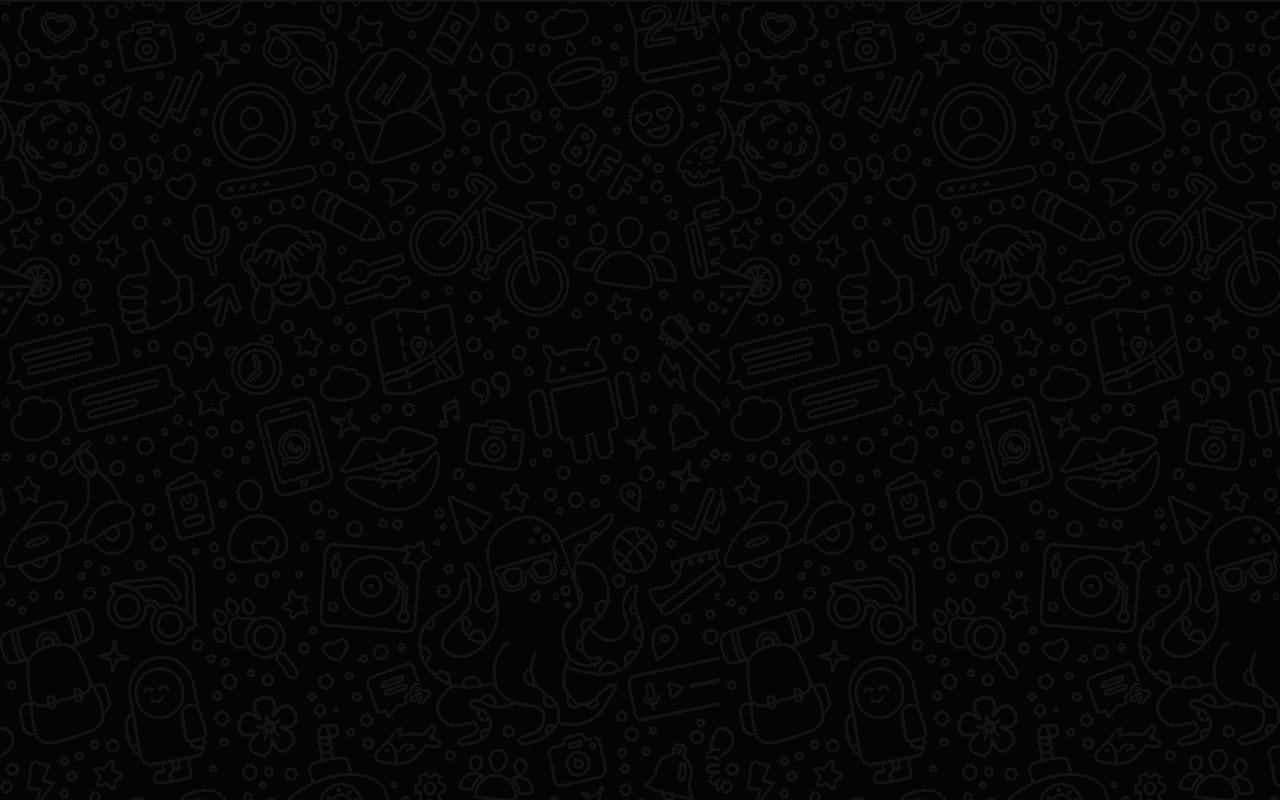
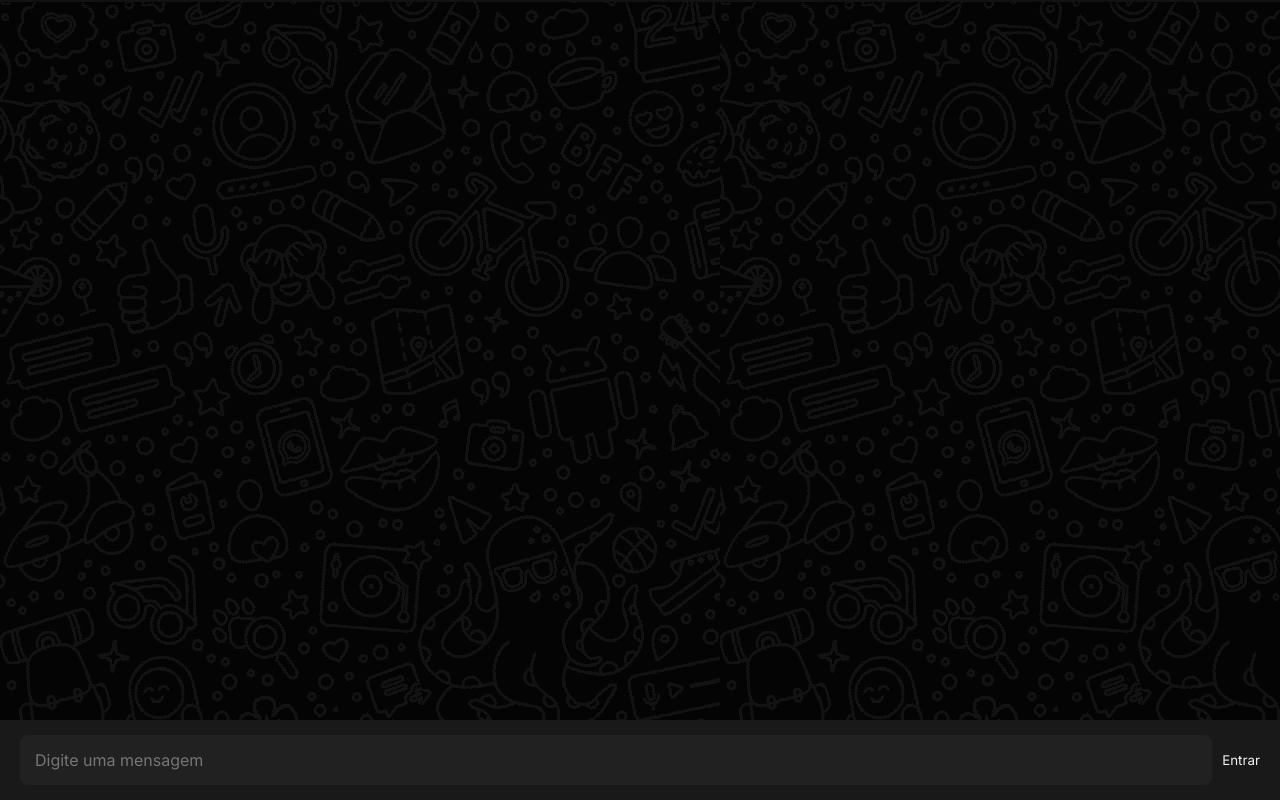
Before and after one commit to joaovitorevora/Chat-APS, a plain HTML site: page frontend/index.html in a window 1280 px wide. Drawn offline with nearby package versions, Linux system fonts and the light colour scheme.

Commit message:
estilizando chat

```diff
--- a/frontend/css/style.css
+++ b/frontend/css/style.css
@@ -76,3 +76,50 @@ body{
 .login_button:hover{
     background-color: #fff;
 }
+
+.chat{
+    width: 100%;
+    height: 100%;
+    display: flex;
+    flex-direction: column;
+    justify-content: space-between;
+}
+
+.chat_messages {
+    flex-grow: 1;
+
+}
+
+.chat_form {
+    background-color: #191919;
+    padding: 15px 20px;
+    display: flex;
+    align-items: center;
+    gap: 10px;
+    position: fixed;
+    bottom: 0;
+    left: 0;
+    width: 100%;
+}
+
+.chat_input{
+    border: none;
+    padding: 15px;
+    border-radius: 8px;
+    flex-grow: 1;
+    background-color: #212121;
+    outline: none;
+    color: #f2f2f2;
+    font-size: 1rem;
+}
+
+.chat_button {
+    border: none;
+    background: none;
+    color: #f2f2f2;
+    cursor: pointer;
+}
+
+.chat_button > span{
+    font-size: 1.8rem;
+}
--- a/frontend/index.html
+++ b/frontend/index.html
@@ -3,7 +3,7 @@
 <head>
     <meta charset="UTF-8">
     <meta name="viewport" content="width=device-width, initial-scale=1.0">
-
+    <link rel="stylesheet" href="https://fonts.googleapis.com/css2?family=Material+Symbols+Outlined:opsz,wght,FILL,GRAD@24,400,1,0" />
     <link rel="stylesheet" href="./css/style.css">
     <title>Telezap</title>
 </head>
@@ -18,6 +18,15 @@
                 <button type="submit" class="login_button">Entrar</button>
             </form>
         </section>
+
+        <section class="chat">
+            <section class="chat_messages"></section>
+            <form class="chat_form">
+                <input type="text" class="chat_input" placeholder="Digite uma mensagem" required />
+                <button type="submit" class="chat_button">Entrar</button>
+            </form>
+
+        </section>
     </section>
 
 
```
